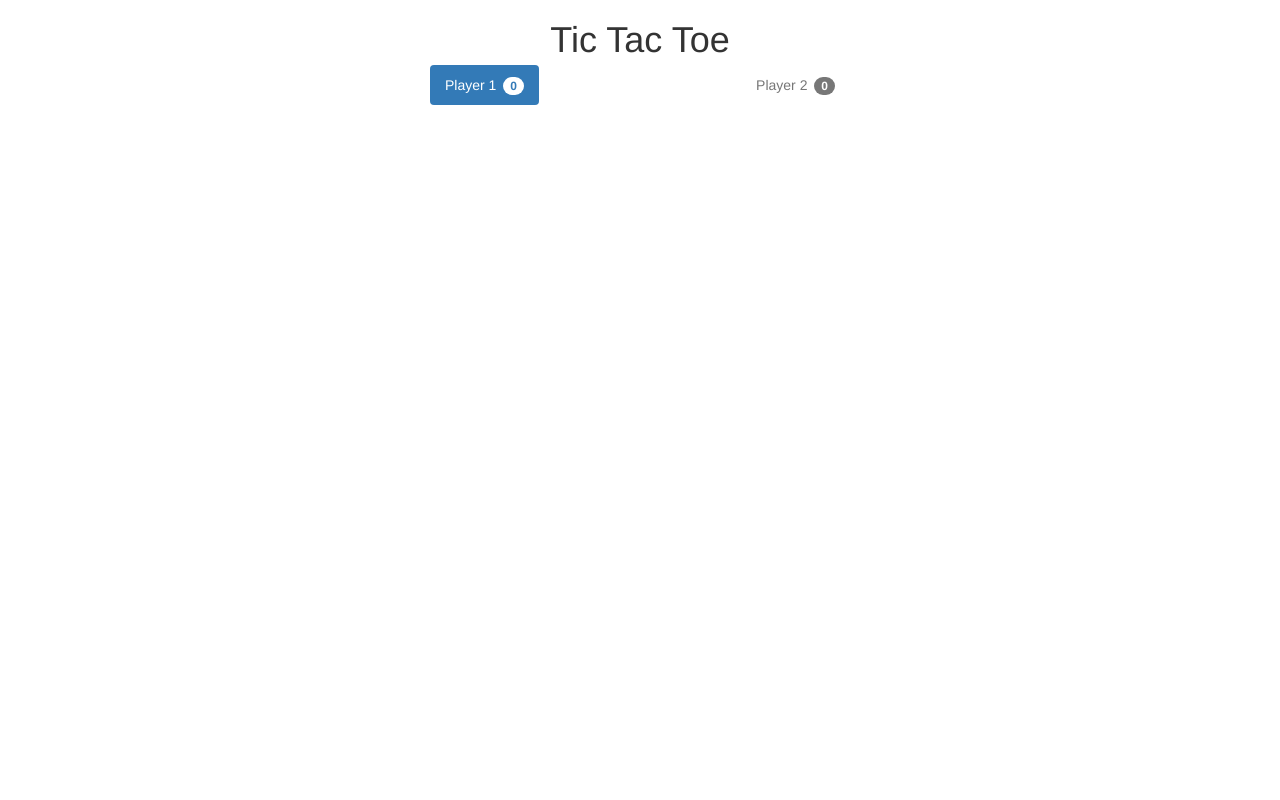
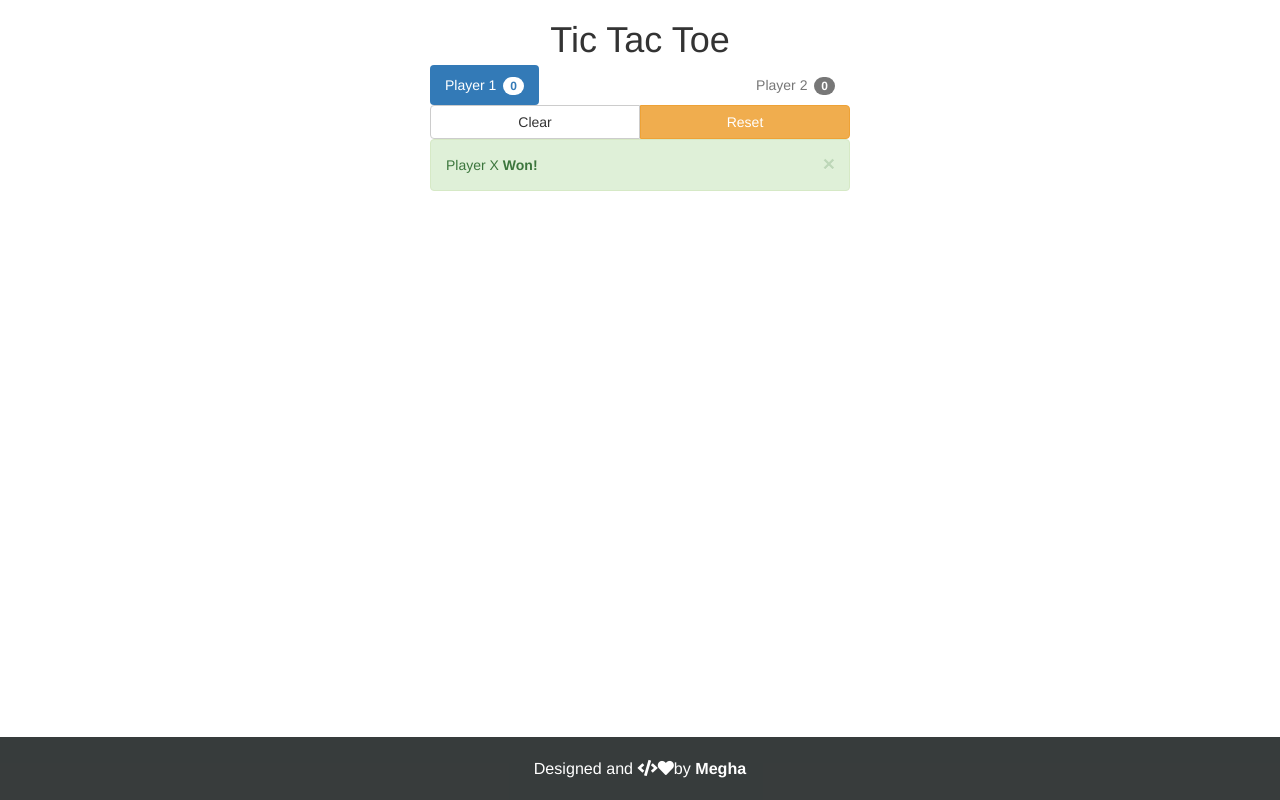
Before and after one commit to meghalakhwan/Tic-Tac-Toe, a plain HTML site: page index.html in a window 1280 px wide. Drawn offline with nearby package versions, Linux system fonts and the light colour scheme.

Commit message:
first commit

```diff
--- a/index.html
+++ b/index.html
@@ -20,6 +20,7 @@
     <script src="https://cdn.jsdelivr.net/npm/bootstrap@4.0.0/dist/js/bootstrap.min.js"
         integrity="sha384-JZR6Spejh4U02d8jOt6vLEHfe/JQGiRRSQQxSfFWpi1MquVdAyjUar5+76PVCmYl"
         crossorigin="anonymous"></script>
+        <script src="script.js"></script>
 </head>
 <body>
     <div class="container-fluid">
@@ -29,10 +30,24 @@
                 <li class="active"><a>Player 1 <span class="badge" id="player1Score">0</span></a></li>
                 <li class="pull-right disabled"><a>Player 2 <span class="badge" id="player2Score">0</span></a></li>
             </ul>
-            <div class="rows" id="board">
+            <div class="rows" id="board"></div>
+                <div class="controls btn-group btn-group-justified">
+                    <a id="clear" class="btn btn-default">Clear</a>
+                    <a id="reset" class="btn btn-warning">Reset</a>
+                </div>
 
-            </div>
+
+        </div>
+
+        <div id="alert-box" class="alert alert-dismissible alert-success">
+            <button class="close" data-dismiss="alert">&times;</button>
+            Player X <strong>Won!</strong>
         </div>
     </div>
+
+    <footer class="text-center">
+        Designed and <i class="fa fa-code"></i><i class="fa fa-heart"></i>by <b>Megha</b>
+        <br>
+    </footer>
 </body>
 </html>
--- /dev/null
+++ b/script.js
@@ -0,0 +1,9 @@
+const state = {
+    scores:{
+        player1 : 0,
+        player2 : 0
+    },
+
+    squares: Array(9).fill(null),
+    xIsNext: true
+}
--- a/style.css
+++ b/style.css
@@ -23,3 +23,12 @@ body{
 .main-box ul{
     font-size: 100%;
 }
+
+footer{
+    margin-top: 20px;
+    flex-shrink: 0;
+    padding: 20px 0 20px 0;
+    color: #ffffff;
+    background-color: rgba(34, 39, 39, .9);
+    font-size: 1.15em;
+}
```
